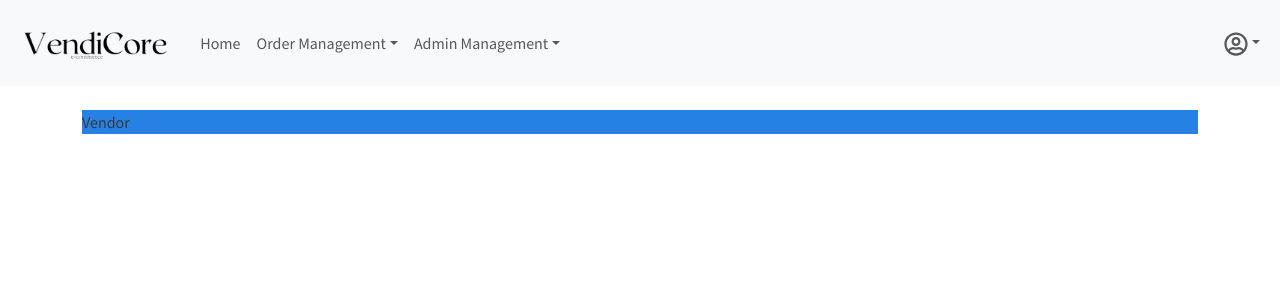
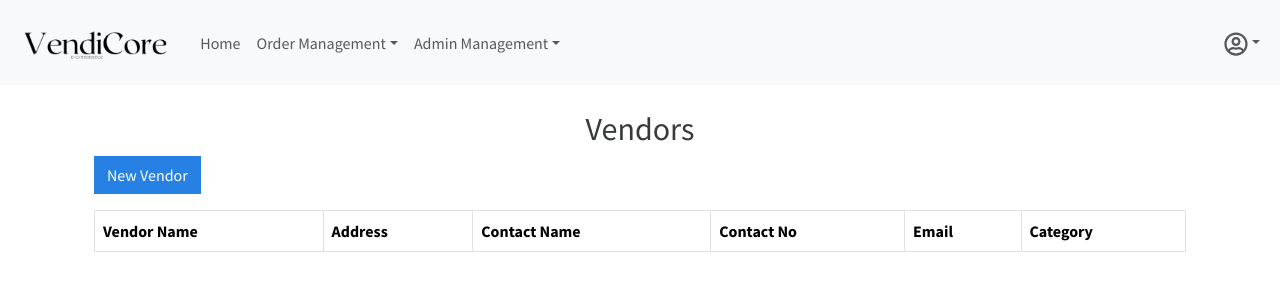
Before and after one commit to IT21219498/EAD-Assignment, a React (Vite) app in the folder EAD-Web/ead-web.client/: page /Vendor in a window 1280 px wide. Shown: the top 300 px of the page. Built offline with nearby package versions, Linux system fonts and the light colour scheme.

Commit message:
Updated Navbar link for Vendors page

```diff
--- a/EAD-Web/ead-web.client/src/components/Navbar.jsx
+++ b/EAD-Web/ead-web.client/src/components/Navbar.jsx
@@ -59,7 +59,7 @@ const NavigationBar = ({ userRole }) => {
                   <NavDropdown.Item href="/Inventory">
                     Inventory Management
                   </NavDropdown.Item>
-                  <NavDropdown.Item href="#vendor-management">
+                  <NavDropdown.Item href="/Vendor">
                     Vendor Management
                   </NavDropdown.Item>
                 </NavDropdown>
--- a/EAD-Web/ead-web.client/src/pages/Vendor.jsx
+++ b/EAD-Web/ead-web.client/src/pages/Vendor.jsx
@@ -1,9 +1,31 @@
+import { Table, Button } from "react-bootstrap";
 const Vendor = () => {
     return (
-        <div
-            className
-            ='bg-primary'
-        >Vendor</div>
+        <div className='container '>
+            <h2 className='d-flex justify-content-center'>Vendors</h2>
+            <Button
+                variant='primary'
+                className='mb-3'
+                onClick={() => handleModalShow()}
+            >
+                New Vendor
+            </Button>
+
+            <Table striped bordered hover>
+                <thead>
+                    <tr>
+                        <th>Vendor Name</th>
+                        <th>Address</th>
+                        <th>Contact Name</th>
+                        <th>Contact No</th>
+                        <th>Email</th>
+                        <th>Category</th>
+                    </tr>
+                </thead>
+                <tbody>
+                </tbody>
+            </Table>
+        </div>
   );
 }
 
```
